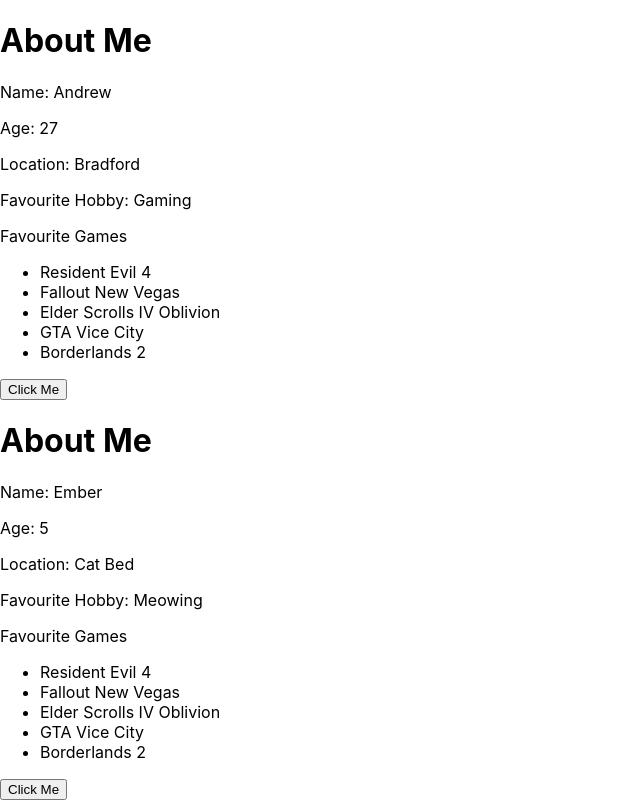
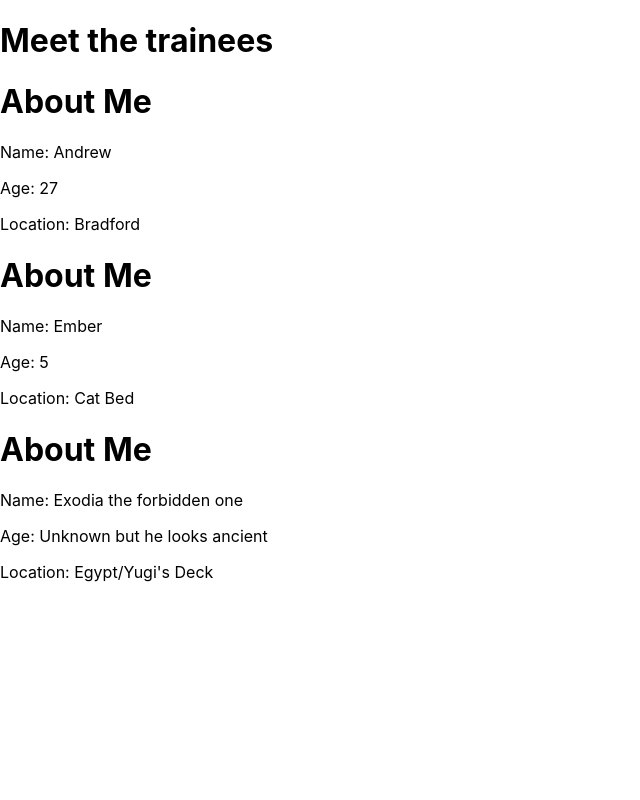
Before and after one commit to AndykingSkywalker/LBG-React, a React (Create React App) app: page / in a window 1280 px wide. Shown: the whole page, without its empty margins (0-640 px from the left). Built offline with nearby package versions, Linux system fonts and the light colour scheme.

Commit message:
added json and imported in an array

```diff
--- a/src/App.js
+++ b/src/App.js
@@ -3,16 +3,26 @@
 import Trainee from "./components/Trainee";
 import ExtraInfo from "./components/ExtraInfo";
 import ButtonTest from "./components/ButtonTest";
+import trainees from "./data/trainees.json";
 
 function App() {
+  const traineesArray = [];
+
+  for (const trainee of trainees) {
+    console.log("Trainee:", trainee);
+    traineesArray.push(
+      <Trainee
+        name={trainee.name}
+        age={trainee.age}
+        location={trainee.location}
+      />
+    );
+  }
+
   return (
     <div>
-      <Trainee name="Andrew" age="27" location="Bradford" />
-      <ExtraInfo hobby="Gaming" />
-      <ButtonTest />
-      <Trainee name="Ember" age="5" location="Cat Bed" />
-      <ExtraInfo hobby="Meowing" />
-      <ButtonTest />
+      <h1>Meet the trainees</h1>
+      {traineesArray}
     </div>
   );
 }
--- /dev/null
+++ b/src/data/trainees.json
@@ -0,0 +1,19 @@
+[
+    {
+        "name": "Andrew",
+        "age": 27,
+        "location": "Bradford"
+    },
+
+    {
+        "name": "Ember",
+        "age": 5,
+        "location": "Cat Bed"
+    },
+
+    {
+        "name": "Exodia the forbidden one",
+        "age": "Unknown but he looks ancient",
+        "location": "Egypt/Yugi's Deck"
+    }
+]
```
